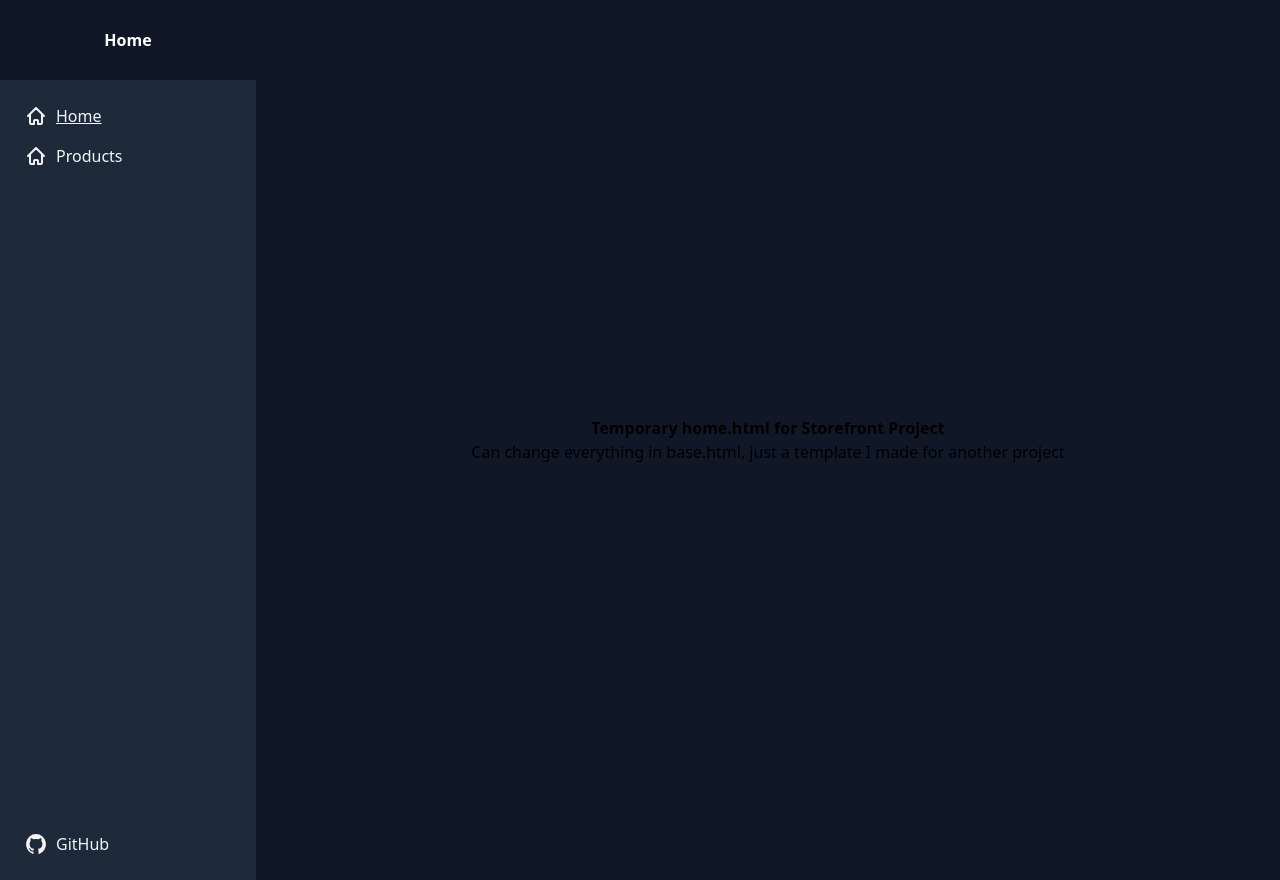
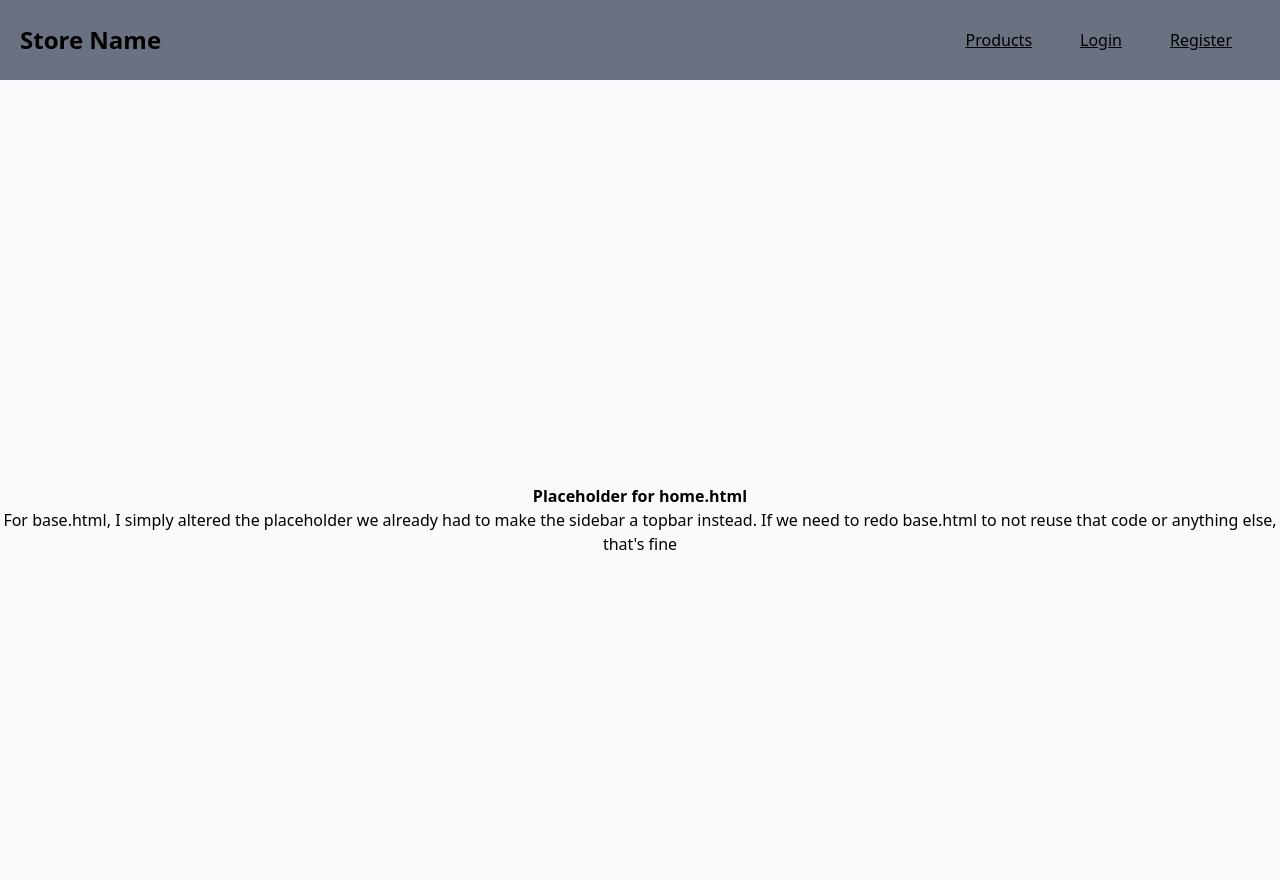
Before and after one commit to LandonJ2167/Storefront-Project, a Flask app: page / in a window 1280 px wide. Run offline with Flask 3, Linux system fonts and the light colour scheme.

Commit message:
Updated base.html, product details, placeholders
Updated base.html to change sidebar to top bar and add links to app pages.

Updated products.html to extend base.html.

Added simple product details page, that shows information for individual products.

Added placeholders for other pages.

```diff
--- a/app.py
+++ b/app.py
@@ -16,7 +16,7 @@ with app.app_context():
 
 
     products = [
-        Product(name="Keyboard", description="keyboard", price=99.99, stock=10),
+        Product(name="Keyboard", description="This is a placeholder description for the keyboard", price=99.99, stock=10),
         Product(name="Mouse", description="mouse", price=49.99, stock=25),
         Product(name="Monitor", description="monitor", price=199.99, stock=5),
         Product(name="Laptop", description="laptop", price=1999.99, stock=2),
@@ -43,7 +43,8 @@ def products():
 # Detailed Product Page
 @app.route("/product/<int:id>")
 def product_detail(id):
-    return render_template("product_detail.html", id=id)
+    product = Product.query.get(id)
+    return render_template("product_detail.html", id=id, product=product)
 
 # Register
 @app.route("/register")
--- a/templates/base.html
+++ b/templates/base.html
@@ -10,49 +10,40 @@
 </head>
 
 <!-- Sidebar Top -->
-<body class="flex h-screen w-full bg-gray-900">
-    <div class="flex flex-col w-64 bg-gray-800 shrink-0">
-        <div class="flex items-center justify-center h-20 bg-gray-900">
-            <span class="text-white font-bold text-center">Home</span>
+<body class="flex flex-col h-screen w-full bg-gray-500">
+    <div class="flex w-full h-20 bg-gray-500 shrink-0 items-center">
+        <div class="flex items-center justify-center h-20 bg-gray-500 p-5">
+            <span class="text-black font-bold text-center text-2xl">
+                <a href="/">Store Name</a>
+
+            </span>
         </div>
-        <div class="flex flex-col flex-1 overflow-y-auto">
-            <nav class="flex-1 px-2 py-4 bg-gray-800 flex flex-col">
-
-                <!-- Sidebar Items -->
-                <a href="/"
-                    class="flex items-center px-4 py-2 text-gray-100 hover:bg-gray-700 rounded {{ 'underline' if request.path == '/' else '' }}">
-                    <svg class="w-6 h-6 mr-2" fill="none" viewBox="0 0 24 24" stroke="currentColor">
-                        <path stroke-linecap="round" stroke-linejoin="round" stroke-width="2"d="m4 12 8-8 8 8M6 10.5V19a1 1 0 0 0 1 1h3v-3a1 1 0 0 1 1-1h2a1 1 0 0 1 1 1v3h3a1 1 0 0 0 1-1v-8.5" />
-                    </svg>
-                    Home
-                </a>
+        <div class="flex items-center ml-auto space-x-4">
+            <nav class="flex w-full items-center justify-between px-4 bg-gray-500">
 
                 <!-- Sidebar Items -->
                 <a href="/products"
-                    class="flex items-center px-4 py-2 text-gray-100 hover:bg-gray-700 rounded {{ 'underline' if request.path == '/products' else '' }}">
-                    <svg class="w-6 h-6 mr-2" fill="none" viewBox="0 0 24 24" stroke="currentColor">
-                        <path stroke-linecap="round" stroke-linejoin="round" stroke-width="2"d="m4 12 8-8 8 8M6 10.5V19a1 1 0 0 0 1 1h3v-3a1 1 0 0 1 1-1h2a1 1 0 0 1 1 1v3h3a1 1 0 0 0 1-1v-8.5" />
-                    </svg>
-                    Products
+                    class="flex items-center px-4 py-2 mr-4 text-black hover:bg-gray-700 rounded {{ 'underline' if request.path == '/' else '' }}">
+
+                    <p>Products</p>
                 </a>
 
+                    <a href="/login"
+                        class="flex items-center px-4 py-2 mr-4 text-black hover:bg-gray-700 rounded {{ 'underline' if request.path == '/' else '' }}">
+                        Login
+                    </a>
 
-                <!-- Bottom Bar -->
-                <div class="mt-auto">
-                    <a href="https://github.com/LandonJ2167/Storefront-Project"
-                        class="flex items-center px-4 py-2 text-gray-100 hover:bg-gray-700 rounded">
-                        <svg class="w-6 h-6 mr-2" fill="currentColor" viewBox="0 0 24 24">
-                            <path fill-rule="evenodd"d="M12.006 2a9.847 9.847 0 0 0-6.484 2.44 10.32 10.32 0 0 0-3.393 6.17 10.48 10.48 0 0 0 1.317 6.955 10.045 10.045 0 0 0 5.4 4.418c.504.095.683-.223.683-.494 0-.245-.01-1.052-.014-1.908-2.78.62-3.366-1.21-3.366-1.21a2.711 2.711 0 0 0-1.11-1.5c-.907-.637.07-.621.07-.621.317.044.62.163.885.346.266.183.487.426.647.71.135.253.318.476.538.655a2.079 2.079 0 0 0 2.37.196c.045-.52.27-1.006.635-1.37-2.219-.259-4.554-1.138-4.554-5.07a4.022 4.022 0 0 1 1.031-2.75 3.77 3.77 0 0 1 .096-2.713s.839-.275 2.749 1.05a9.26 9.26 0 0 1 5.004 0c1.906-1.325 2.74-1.05 2.74-1.05.37.858.406 1.828.101 2.713a4.017 4.017 0 0 1 1.029 2.75c0 3.939-2.339 4.805-4.564 5.058a2.471 2.471 0 0 1 .679 1.897c0 1.372-.012 2.477-.012 2.814 0 .272.18.592.687.492a10.05 10.05 0 0 0 5.388-4.421 10.473 10.473 0 0 0 1.313-6.948 10.32 10.32 0 0 0-3.39-6.165A9.847 9.847 0 0 0 12.007 2Z" clip-rule="evenodd" />
-                        </svg>
-                        GitHub
+                    <a href="/register"
+                        class="flex items-center px-4 py-2 mr-4 text-black hover:bg-gray-700 rounded {{ 'underline' if request.path == '/' else '' }}">
+                        Register
                     </a>
-                </div>
+
             </nav>
         </div>
     </div>
 
     <!-- Main content -->
-    <div class="flex-1 bg-gray-900 overflow-y-auto">
+    <div class="flex-1 bg-gray-50 overflow-y-auto text-black">
         {% block content %}
 
         {% endblock %}
--- a/templates/home.html
+++ b/templates/home.html
@@ -5,8 +5,8 @@
 {% block content %}
 
 <section class="flex flex-col justify-center h-screen">
-    <h1 class="font-bold text-center">Temporary home.html for Storefront Project</h1>
-    <p class="text-center">Can change everything in base.html, just a template I made for another project</p>
+    <h1 class="font-bold text-center">Placeholder for home.html</h1>
+    <p class="text-center">For base.html, I simply altered the placeholder we already had to make the sidebar a topbar instead. If we need to redo base.html to not reuse that code or anything else, that's fine</p>
 </section>
 
 {% endblock %}
```
Also changed, not shown: templates/login.html (added, +11 -0 lines), templates/product_detail.html (added, +28 -0 lines), templates/products.html (+6 -8 lines), templates/register.html (added, +11 -0 lines).
